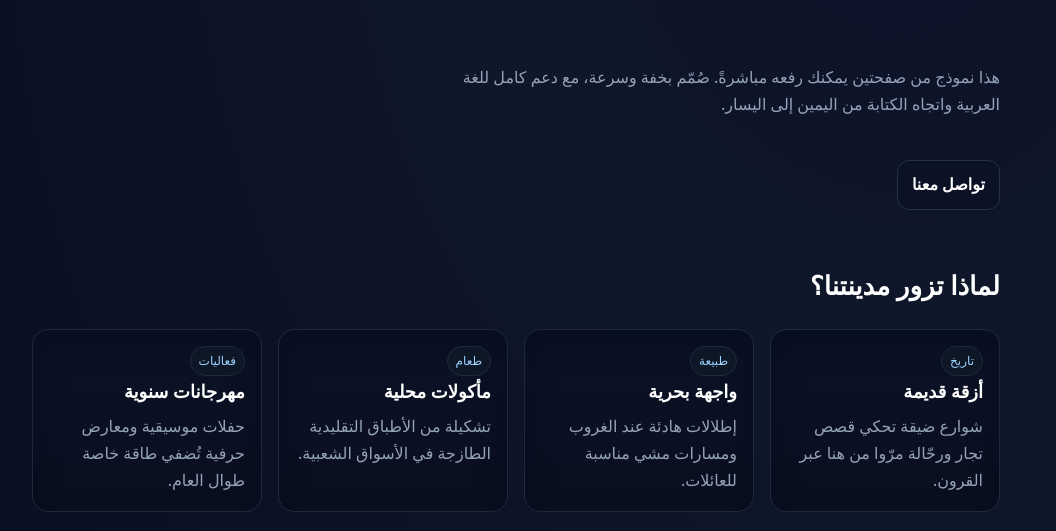
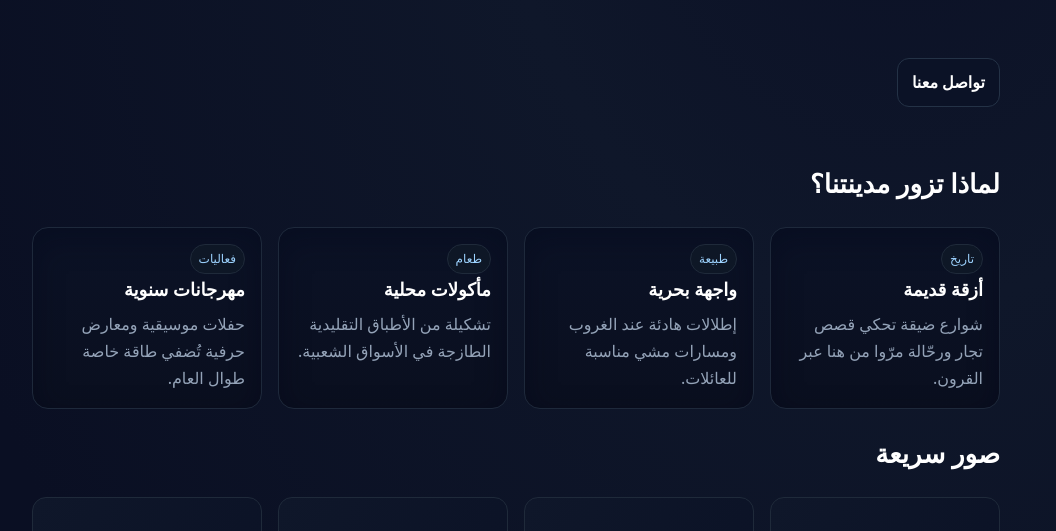
Before and after one commit to mike-elio/mmmm, a plain HTML site: page index.html in a window 1280 px wide. Shown: the part 224-755 px from the top of the page, without its empty margins (124-1180 px from the left). Drawn offline with Linux system fonts and the light colour scheme.

Commit message:
update the page

```diff
--- a/index.html
+++ b/index.html
@@ -93,7 +93,6 @@
   <main class="container">
     <section class="hero">
       <h1 class="title">مرحباً بك في دليل السياحة البسيط</h1>
-      <p class="subtitle">هذا نموذج من صفحتين يمكنك رفعه مباشرةً. صُمّم بخفة وسرعة، مع دعم كامل للغة العربية واتجاه الكتابة من اليمين إلى اليسار.</p>
       <div class="cta">
         <a class="btn" href="#contact">تواصل معنا</a>
       </div>
```
